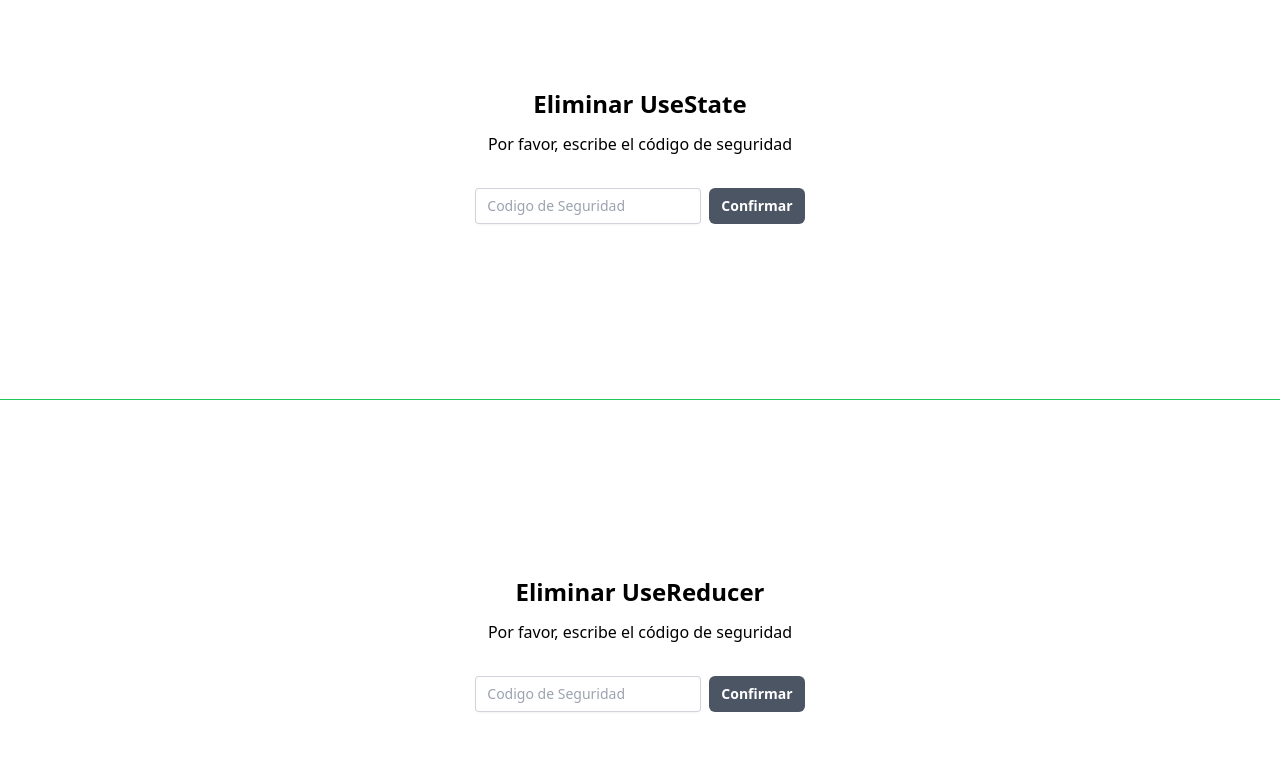
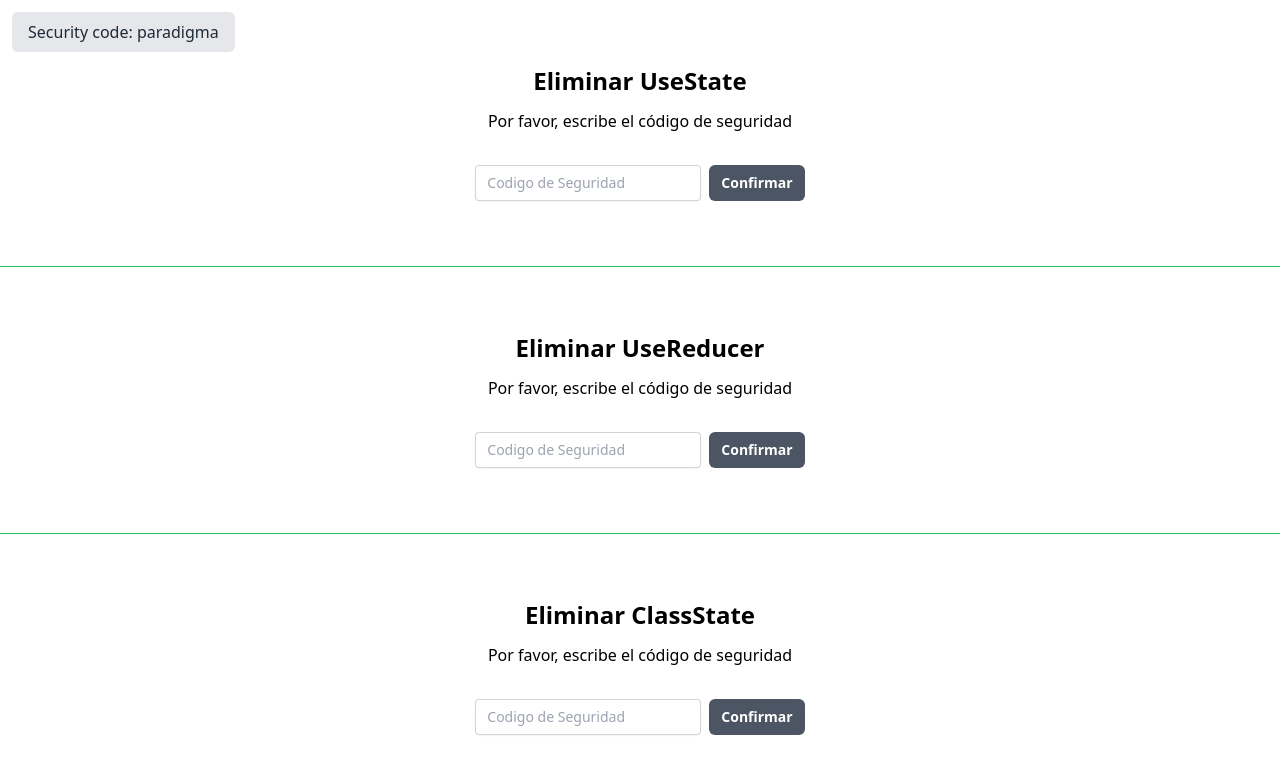
Before and after one commit to AddielQuintero/state-management-for-reactjs, a Next.js app: page / in a window 1280 px wide. Shown: the top 774 px of the page. Built offline with nearby package versions, Linux system fonts and the light colour scheme.

Commit message:
fix: improve classState and useReducer component

```diff
--- a/src/components/classState.tsx
+++ b/src/components/classState.tsx
@@ -1,15 +1,7 @@
 import React, { Component } from 'react'
-import type { ChangeEventHandler, FormEventHandler } from 'react'
-import { CustomInput, CustomButton } from '.'
-import { Loading } from './'
-
-type Props = {}
-
-type State = {
-  error: boolean
-  loading: boolean
-  value: string | number
-}
+import { ChangeEventHandler, FormEventHandler, MouseEventHandler } from 'react'
+import { DeleteItem, DeleteConfirmation, DeleteSuccess } from '@/features'
+import { State, Props } from '.'
 
 const SECURITY_CODE = 'paradigma'
 
@@ -18,9 +10,11 @@ export class ClassState extends Component<Props, State> {
     super(props)
 
     this.state = {
+      value: '',
       error: false,
       loading: false,
-      value: '',
+      delete: false,
+      confirm: false,
     }
   }
 
@@ -30,7 +24,7 @@ export class ClassState extends Component<Props, State> {
       setTimeout(() => {
         this.setState({ loading: false })
         this.state.value === SECURITY_CODE
-          ? this.setState({ value: '', error: false })
+          ? this.setState({ value: '', error: false, confirm: true })
           : this.setState({ error: true })
       }, 2000)
     }
@@ -41,57 +35,42 @@ export class ClassState extends Component<Props, State> {
     this.setState({ loading: true })
   }
 
-  handleChangeInput: ChangeEventHandler<HTMLInputElement> = (event) => {
-    this.setState({ value: event.target.value })
+  handleChangeInput: ChangeEventHandler<HTMLInputElement> = ({ target }) => {
+    this.setState({ value: target.value })
+  }
+
+  handleConfirm: MouseEventHandler<HTMLButtonElement> = () => {
+    this.setState({ confirm: false, delete: true })
+  }
+
+  handleReset: MouseEventHandler<HTMLButtonElement> = () => {
+    this.setState({ delete: false, confirm: false })
   }
 
   render() {
-    // console.log(`value: ${this.state.value}`)
+    console.log(this.state)
 
-    return (
-      <div className="text-center">
-        <h3 className="font-semibold text-2xl pb-3">Eliminar ClassState</h3>
-        <p>Por favor, escribe el código de seguridad</p>
-        {this.state.loading && <Loading />}
-        <form
-          className="flex justify-between mt-8"
-          action="#"
-          method="POST"
-          onSubmit={this.handleSubmit}
-        >
-          <div className="rounded-md shadow-sm">
-            <label htmlFor="email-address" className="sr-only">
-              Codigo de Seguridad
-            </label>
-            <CustomInput
-              id="codigo-seguridad"
-              name="codigoSeguridad"
-              type="text"
-              required
-              value={this.state.value}
-              onChange={this.handleChangeInput}
-              className="relative block w-full rounded border-0 py-1.5 px-3 text-gray-900 ring-1 ring-inset ring-gray-300 placeholder:text-gray-400 focus:outline-none focus:ring-gray-600 sm:text-sm sm:leading-6"
-              placeholder="Codigo de Seguridad"
-            />
-            {this.state.error && !this.state.loading && (
-              <p className="text-red-500 text-xs text-left">
-                Código incorrecto
-              </p>
-            )}
-          </div>
-          <div className="pl-2">
-            <CustomButton
-              type="submit"
-              className={`group relative flex  justify-center rounded-md bg-gray-600 px-3 py-2 text-sm font-semibold text-white hover:bg-gray-500 focus-visible:outline focus-visible:outline-2 focus-visible:outline-offset-2 focus-visible:outline-gray-600 ${
-                this.state.loading ? 'bg-gray-400 hover:bg-gray-400' : null
-              }`}
-              disabled={this.state.loading}
-            >
-              Confirmar
-            </CustomButton>
-          </div>
-        </form>
-      </div>
-    )
+    if (!this.state.delete && !this.state.confirm) {
+      return (
+        <DeleteItem
+          itemName="ClassState"
+          state={this.state}
+          handleSubmit={this.handleSubmit}
+          handleChangeInput={this.handleChangeInput}
+        />
+      )
+    } else if (this.state.confirm) {
+      return (
+        <DeleteConfirmation
+          itemName="ClassState"
+          handleConfirm={this.handleConfirm}
+          handleReset={this.handleReset}
+        />
+      )
+    } else {
+      return (
+        <DeleteSuccess itemName="ClassState" handleReset={this.handleReset} />
+      )
+    }
   }
 }
--- a/src/components/index.ts
+++ b/src/components/index.ts
@@ -4,4 +4,5 @@ export * from './useReducer';
 export * from './common/Button';
 export * from './common/Input';
 export * from './screen/loading';
+export * from './screen/error';
 export * from './types';
--- a/src/components/types.tsx
+++ b/src/components/types.tsx
@@ -13,3 +13,5 @@ export type Action =
   | { type: 'CHECK'; payload?: string }
   | { type: 'VALUE'; payload?: string }
   | { type: 'RESET'; payload?: string }
+
+export interface Props {}
--- a/src/components/useReducer.tsx
+++ b/src/components/useReducer.tsx
@@ -26,8 +26,8 @@ export const UseReducer = () => {
     dispatch({ type: 'SUBMIT' })
   }
 
-  const handleChangeInput: ChangeEventHandler<HTMLInputElement> = (event) => {
-    dispatch({ type: 'VALUE', payload: event.target.value })
+  const handleChangeInput: ChangeEventHandler<HTMLInputElement> = ({ target: { value }}) => {
+    dispatch({ type: 'VALUE', payload: value })
   }
 
   const handleConfirm: MouseEventHandler<HTMLButtonElement> = () => {
@@ -78,5 +78,5 @@ const reducer = (state: State, action: Action): State => {
     RESET: () => ({ ...state, confirm: false, delete: false }),
   }
 
-  return actions[action.type]() || state
+  return actions[action.type]?.() || state
 }
--- a/src/pages/index.tsx
+++ b/src/pages/index.tsx
@@ -2,10 +2,16 @@ import { ClassState, UseState, UseReducer } from '@/components'
 
 export default function Home() {
   return (
-    <main className="flex min-h-screen flex-col items-center justify-around ">
+    <main className="flex min-h-screen flex-col items-center justify-evenly ">
+      <span className="absolute top-3 left-3 bg-gray-200 text-gray-800 font-medium rounded-md px-4 py-2">
+        Security code: paradigma
+      </span>
+
       <UseState />
-      <div className="w-full border-t border-green-500" ></div>
+      <div className="w-full border-t border-green-500"></div>
       <UseReducer />
+      <div className="w-full border-t border-green-500"></div>
+      <ClassState />
     </main>
   )
 }
```
